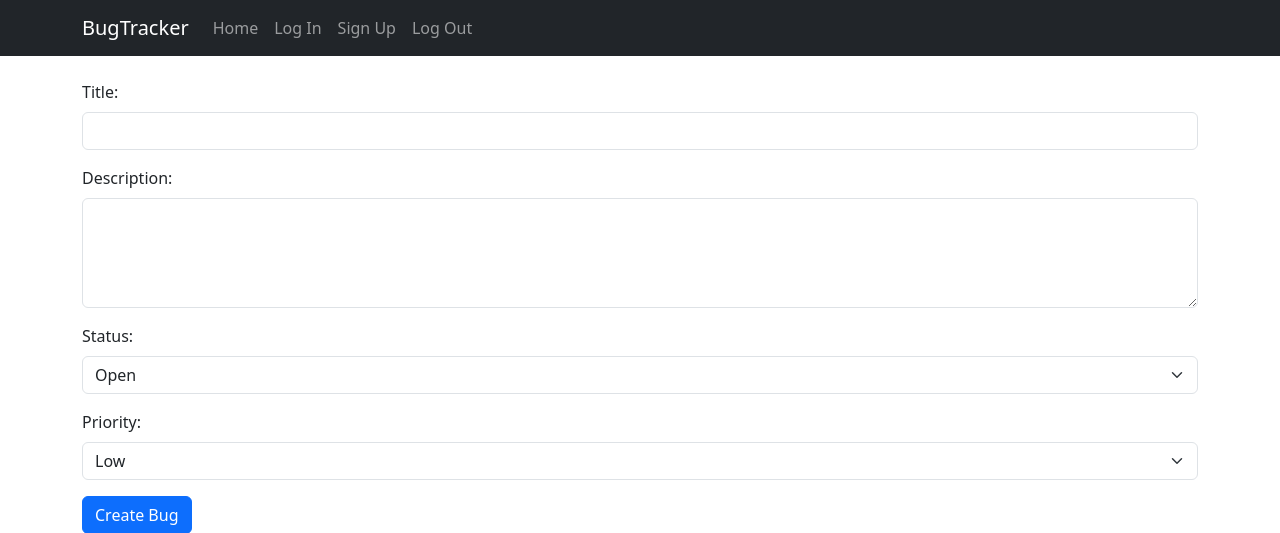
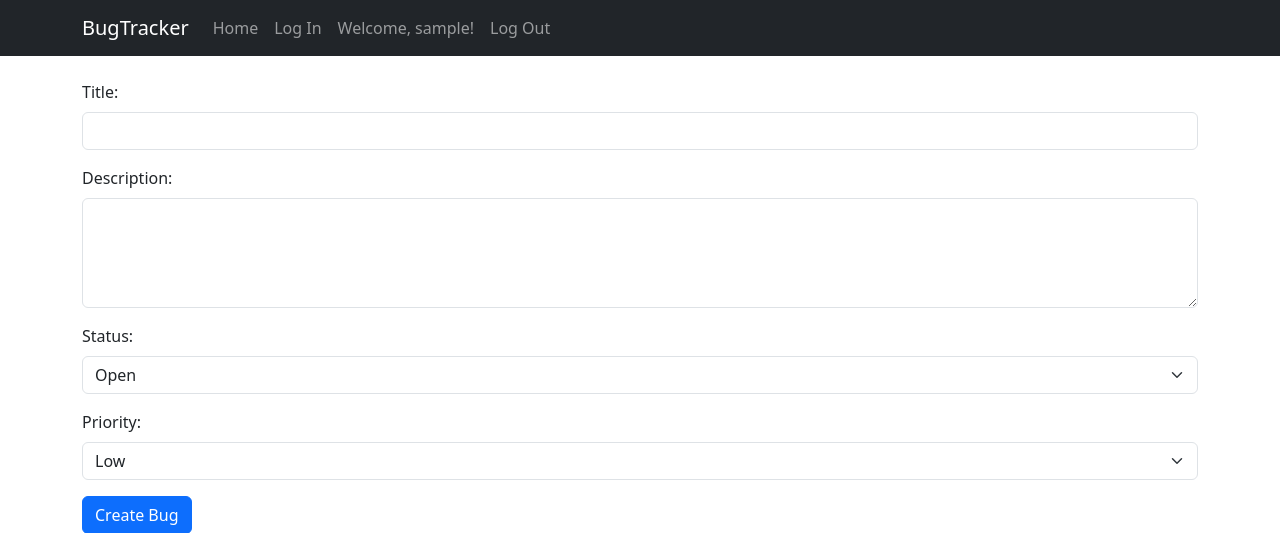
Before and after one commit to jimmydice/bugtracker23, a Flask app: template website/templates/index.html in a window 1280 px wide. Shown: the top 533 px of the page. Run offline with Flask 3, Linux system fonts and the light colour scheme; the template is opened without the code that fills it: values that come from a table or form of the project are taken from there, others are empty; tables that the repository leaves empty hold one stand-in row (values such as "Sample post").

Commit message:
show username to navbar

```diff
--- a/website/templates/index.html
+++ b/website/templates/index.html
@@ -23,12 +23,14 @@
                     <li class="nav-item">
                         <a class="nav-link" href="/login">Log In</a>
                     </li>
-                    <li class="nav-item">
-                        <a class="nav-link" href="/sign-up">Sign Up</a>
+                    {% if user.is_authenticated %}
+                <li class="nav-item">
+                    <span class="nav-link">Welcome, {{ user.username }}!</span>
                     </li>
                     <li class="nav-item">
                         <a class="nav-link" href="/logout">Log Out</a>
                     </li>
+                    {% endif %}
                 </ul>
             </div>
         </div>
```
